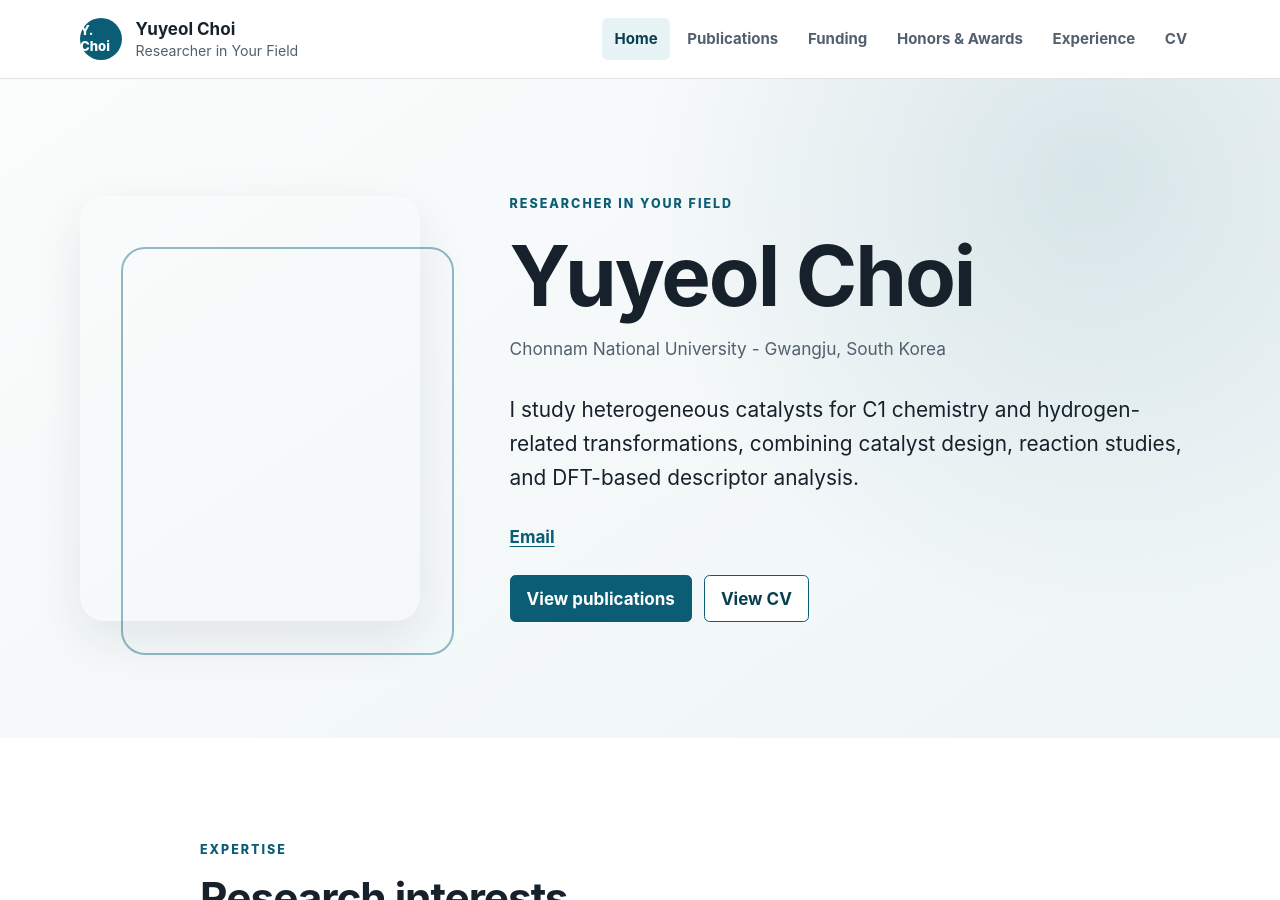
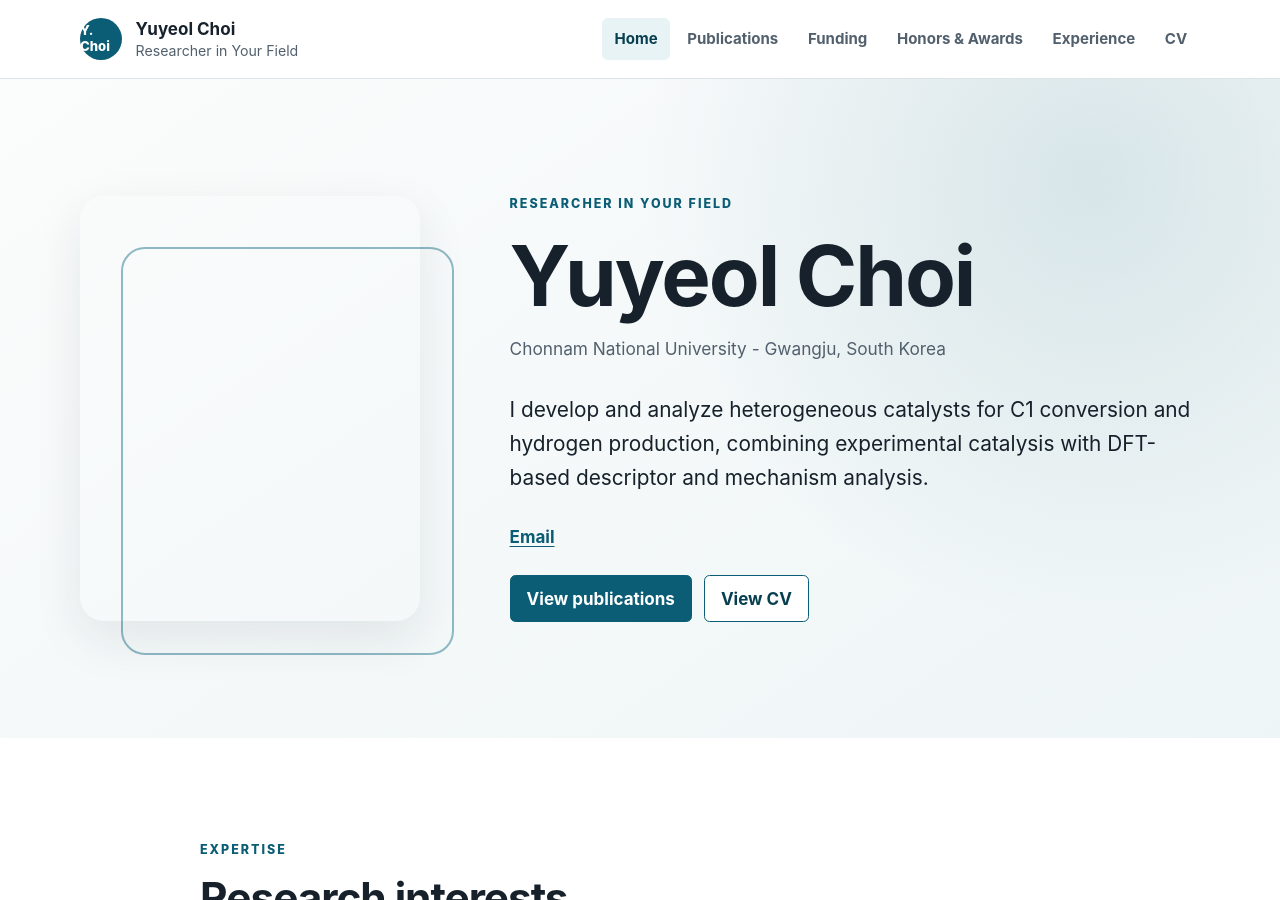
Before and after one commit to yuyeolchoi/yuyeolchoi.github.io, a Jekyll site: the page built from index.html, in a window 1280 px wide and 900 px high. Built offline with Jekyll 4.4.1, drawn with Linux system fonts in a browser that asks for light colours.

Commit message:
Refine home research statement

```diff
--- a/_config.yml
+++ b/_config.yml
@@ -13,9 +13,9 @@ author:
   location: "Gwangju, South Korea"
   email: "yuyeol_chio@jnu.ac.kr"
   bio: >-
-    I study heterogeneous catalysts for C1 chemistry and hydrogen-related
-    transformations, combining catalyst design, reaction studies, and DFT-based
-    descriptor analysis.
+    I develop and analyze heterogeneous catalysts for C1 conversion and
+    hydrogen production, combining experimental catalysis with DFT-based
+    descriptor and mechanism analysis.
   profile_image: "/assets/images/research-overview.svg"
   cv_pdf: ""
 
```
